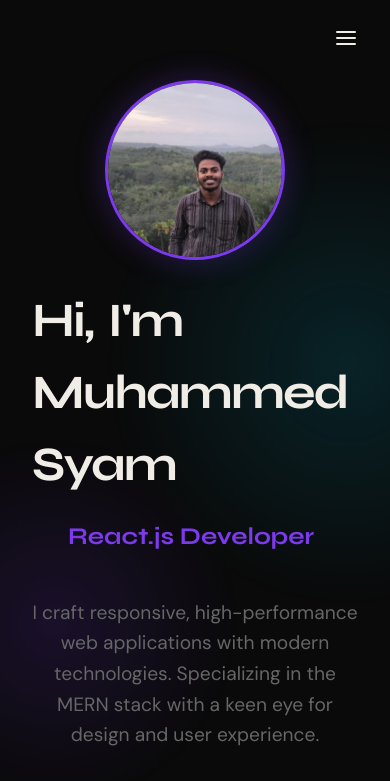
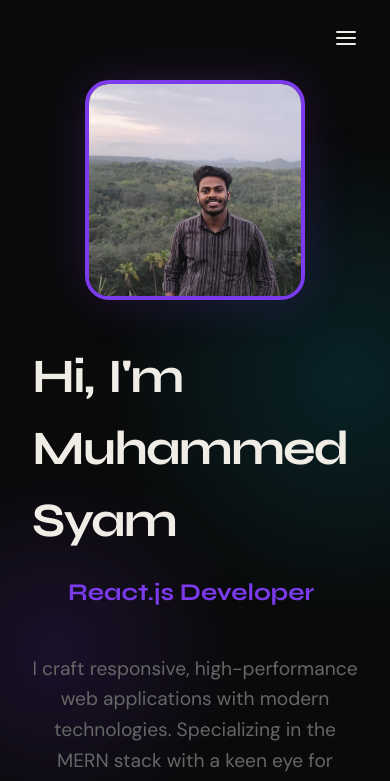
Before and after one commit to MuhammedSyamS/Mern-Stack-Engineer, a React (Vite) app: page / in a window 390 px wide. Shown: the top 781 px of the page. Built offline with nearby package versions, Linux system fonts and the light colour scheme.

Commit message:
feat: redesign hero section with side-by-side layout

```diff
--- a/src/components/Hero/Hero.jsx
+++ b/src/components/Hero/Hero.jsx
@@ -50,10 +50,7 @@ const Hero = () => {
           animate="visible"
           className={styles.content}
         >
-          <motion.div variants={blurIn} className={styles.profileImageWrapper}>
-            <img src="/profile.jpg" alt="Muhammed Syam" className={styles.heroImage} />
-          </motion.div>
-
+          <div className={styles.textContent}>
             <motion.h1 className={styles.title}>
               {titleWords.map((word, index) => (
                 <motion.span key={index} variants={blurIn} className={styles.word}>
@@ -86,6 +83,11 @@ const Hero = () => {
                 <p>Dedication</p>
               </motion.div>
             </motion.div>
+          </div>
+
+          <motion.div variants={blurIn} className={styles.profileImageWrapper}>
+            <img src="/profile.jpg" alt="Muhammed Syam" className={styles.heroImage} />
+          </motion.div>
         </motion.div>
 
         <motion.a
--- a/src/components/Hero/Hero.module.css
+++ b/src/components/Hero/Hero.module.css
@@ -35,22 +35,30 @@
 }
 
 .content {
-  text-align: center;
-  max-width: 800px;
-  margin: 0 auto;
+  display: flex;
+  flex-direction: row;
+  align-items: center;
+  justify-content: space-between;
+  gap: 4rem;
+  width: 100%;
+}
+
+.textContent {
+  flex: 1;
+  text-align: left;
   display: flex;
   flex-direction: column;
-  align-items: center;
+  align-items: flex-start;
 }
 
 .profileImageWrapper {
-  width: 180px;
-  height: 180px;
-  border-radius: 50%;
+  width: 400px;
+  height: 400px;
+  border-radius: var(--radius-lg);
   overflow: hidden;
-  border: 3px solid var(--accent);
-  margin-bottom: 2rem;
-  box-shadow: 0 0 30px rgba(124, 58, 237, 0.3);
+  border: 4px solid var(--accent);
+  box-shadow: 0 0 50px rgba(124, 58, 237, 0.2);
+  flex-shrink: 0;
 }
 
 .heroImage {
@@ -102,6 +110,7 @@
   display: flex;
   gap: 1.5rem;
   flex-wrap: wrap;
+  justify-content: flex-start;
 }
 
 .statCard {
@@ -143,3 +152,32 @@
   color: var(--accent);
   border-color: var(--accent);
 }
+
+@media (max-width: 992px) {
+  .content {
+    flex-direction: column-reverse;
+    text-align: center;
+    gap: 3rem;
+  }
+
+  .textContent {
+    align-items: center;
+    text-align: center;
+  }
+
+  .statsContainer {
+    justify-content: center;
+  }
+
+  .profileImageWrapper {
+    width: 280px;
+    height: 280px;
+  }
+}
+
+@media (max-width: 480px) {
+  .profileImageWrapper {
+    width: 220px;
+    height: 220px;
+  }
+}
```
Lines whose indentation alone changed are shown as unchanged.
